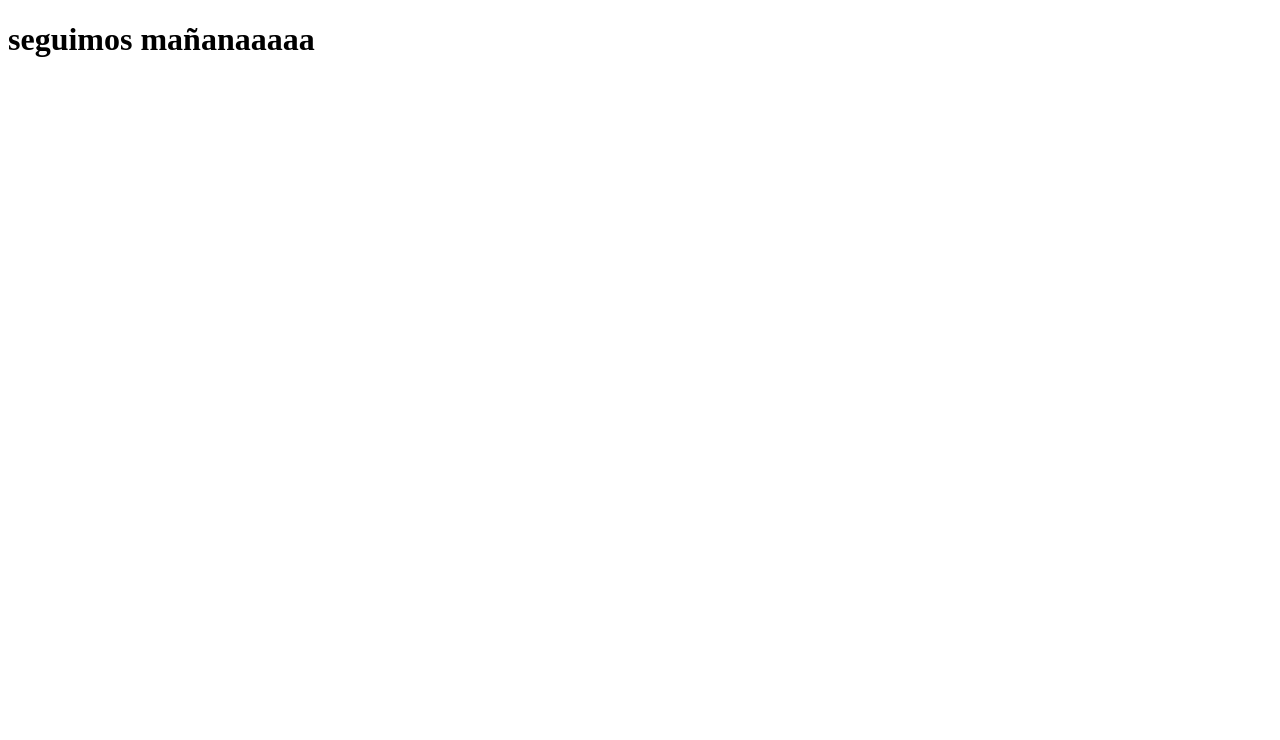
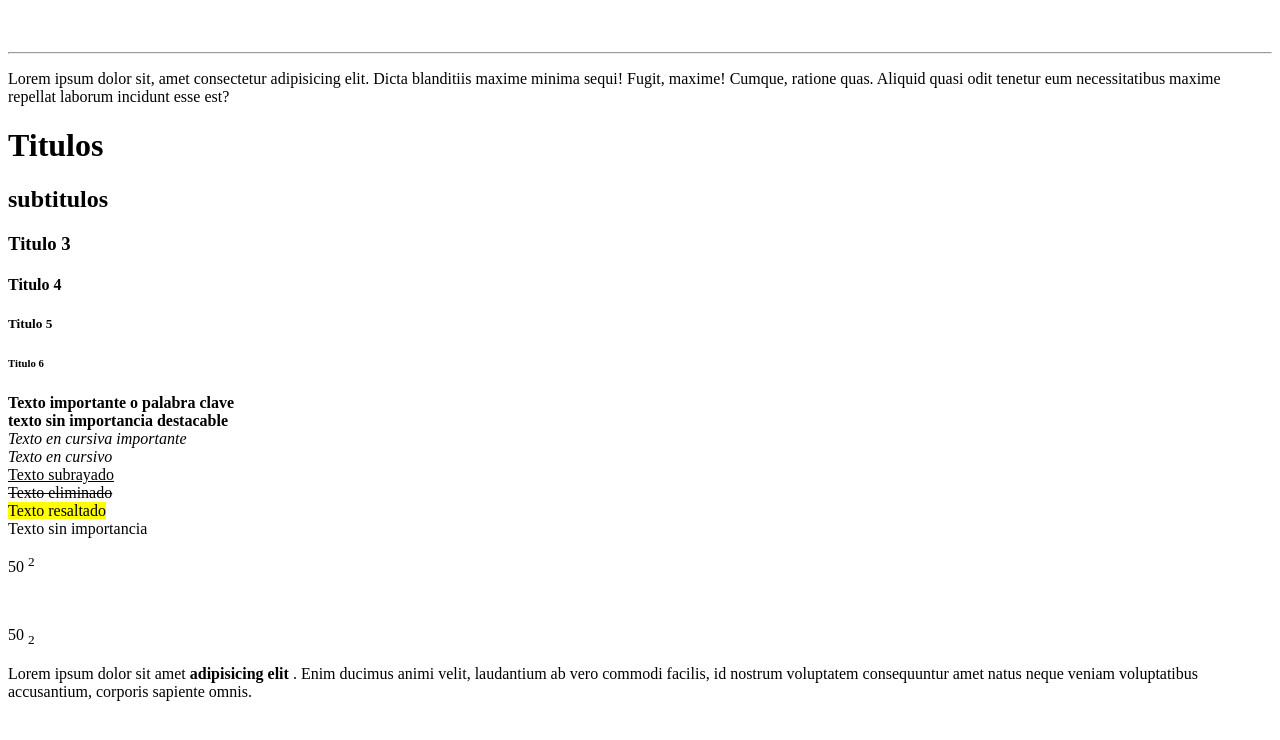
Before and after one commit to salcepi27/-mi-html, a plain HTML site: page index.html in a window 1280 px wide. Drawn offline with Linux system fonts and the light colour scheme.

Commit message:
mi segundo vommi

```diff
--- a/index.html
+++ b/index.html
@@ -4,9 +4,52 @@
     <meta charset="UTF-8">
     <meta http-equiv="X-UA-Compatible" content="IE=edge">
     <meta name="viewport" content="width=device-width, initial-scale=1.0">
-    <title> Mañanaaaaa</title>
+    <title>Etiquetas de texto</title>
 </head>
 <body>
-    <h1> seguimos mañanaaaaa</h1>
+    <br>
+    <br>
+    <hr>
+
+    <!-- Parrafos -->
+    <p> Lorem ipsum dolor sit, amet consectetur adipisicing elit. Dicta blanditiis maxime minima sequi! Fugit,
+         maxime! Cumque, ratione quas. Aliquid quasi odit tenetur eum necessitatibus maxime repellat laborum
+         incidunt esse est?</p>
+
+         <!--Titulos-->
+         <h1>Titulos</h1>
+         <h2>subtitulos</h2>
+         <h3>Titulo 3</h3>
+         <h4>Titulo 4</h4>
+         <h5>Titulo 5</h5>
+         <h6>Titulo 6</h6>
+
+        <!--Edicion de texto-->
+        <strong>Texto importante o palabra clave</strong>
+        <br>
+            <b>texto sin importancia destacable</b>
+        <br>
+            <em>Texto en cursiva importante</em>
+        <br>
+            <i>Texto en cursivo</i>
+        <br>
+            <u>Texto subrayado</u>
+        <br>
+            <s>Texto eliminado</s>
+        <br>
+            <mark>Texto resaltado</mark>
+        <br>
+            <span>Texto sin importancia</span>
+        <br>
+            <p>50 <sup>2</sup></p>
+        <br>
+            <p>50 <sub>2</sub></p>
+
+
+        <p> Lorem ipsum dolor sit amet <strong>adipisicing elit</strong> . Enim ducimus animi velit, laudantium ab vero
+             commodi facilis, id nostrum voluptatem consequuntur <span>amet</span> natus neque veniam voluptatibus accusantium,
+              corporis sapiente omnis.
+
+        </p>
 </body>
 </html>
```
